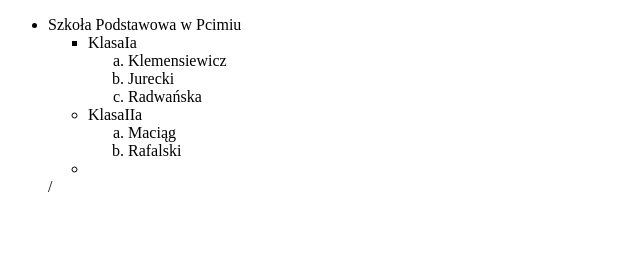
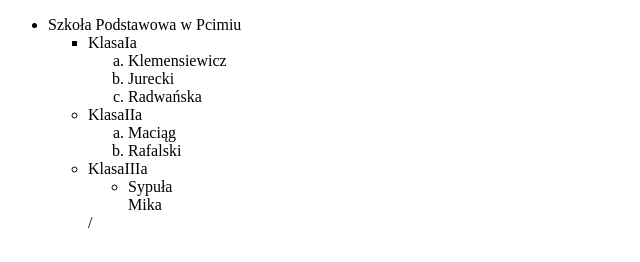
Before and after one commit to Szami993/StronaInternetowa3, a plain HTML site: page index.html in a window 1280 px wide. Shown: the whole page, without its empty margins (0-640 px from the left). Drawn offline with Linux system fonts and the light colour scheme.

Commit message:
Update index.html

```diff
--- a/index.html
+++ b/index.html
@@ -19,7 +19,13 @@
           <li>Maciąg</li>
           <li>Rafalski</i>
         </ol>
+      </li>
       <li>
+        KlasaIIIa
+        <ul type="circle">
+          <li>Sypuła</li>
+          </li>Mika</li>
+      </li>
     </ul>
 /<ul>
 </body>
```
